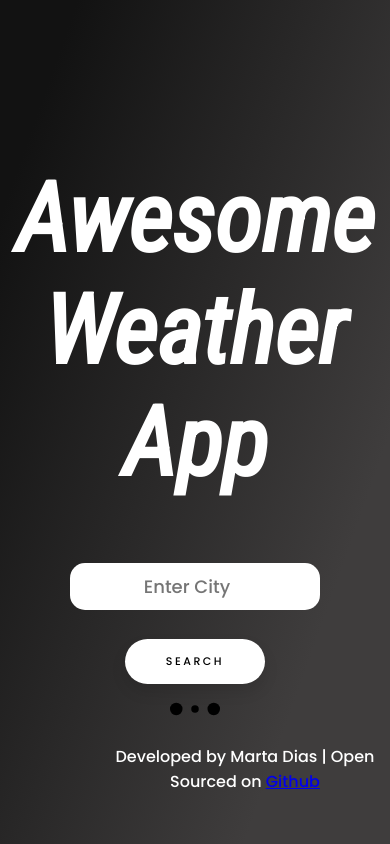
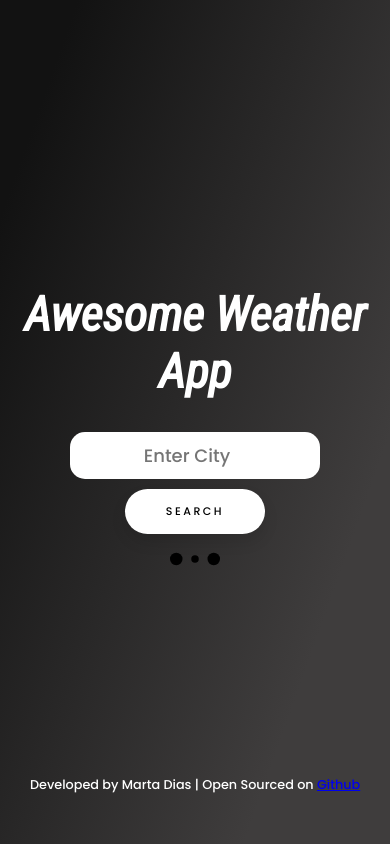
Before and after one commit to MDias04/awesome-weather-app, a React (Create React App) app: page / in a window 390 px wide. Built offline with nearby package versions, Linux system fonts and the light colour scheme.

Commit message:
Add media queries

```diff
--- a/src/App.css
+++ b/src/App.css
@@ -12,6 +12,7 @@
   justify-content: center;
   text-align: center;
   color: white;
+  display: flex;
 }
 
 .App-header {
@@ -35,3 +36,14 @@
   cursor: pointer;
   color: rgb(254, 190, 126);
 }
+
+@media (min-width: 375px) {
+  .App-header {
+    font-size: 1.5rem;
+  }
+  .App-footer {
+    font-size: 0.8rem;
+    text-align: center;
+    left: 30px;
+  }
+}
```
